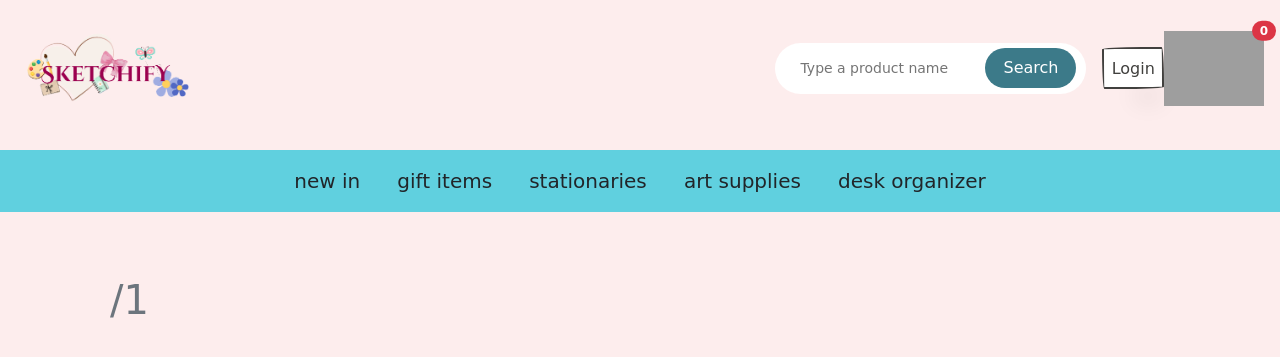
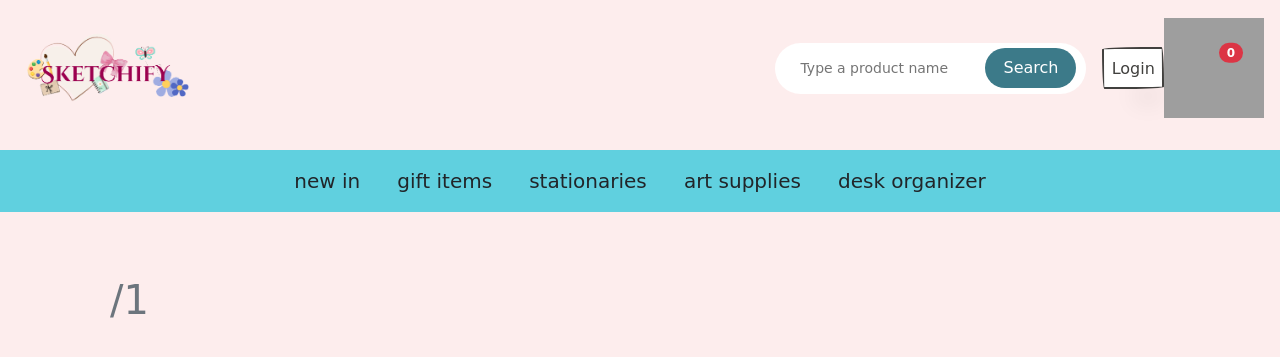
Before and after one commit to Nephophile06/Sketchify, a Flask app: page /categories/1 in a window 1280 px wide. Shown: the top 357 px of the page. Run offline with Flask 3, Linux system fonts and the light colour scheme; data that the repository does not hold is empty; grey boxes are pictures that could not be loaded.

Commit message:
Add to cart rounded pill resized

```diff
--- a/app/templates/Components/navbar.html
+++ b/app/templates/Components/navbar.html
@@ -28,7 +28,8 @@
 
     <a href="" class="position-relative me-3">
       <span
-        class="position-absolute top-0 start-100 translate-middle badge rounded-pill bg-danger"
+        class="position-absolute  translate-middle badge rounded-pill bg-danger"
+        style="top: 35%; left: 67%;"
       >
         {{ session.get('cart')|length if session.get('cart') else 0 }}
       </span>
@@ -36,8 +37,8 @@
         src="{{ url_for('static', filename='cart.svg') }}"
         alt="Cart"
         class="cart-icon"
-        width="75"
-        height="75"
+        width="100"
+        height="100"
       />
     </a>
   </div>
```
